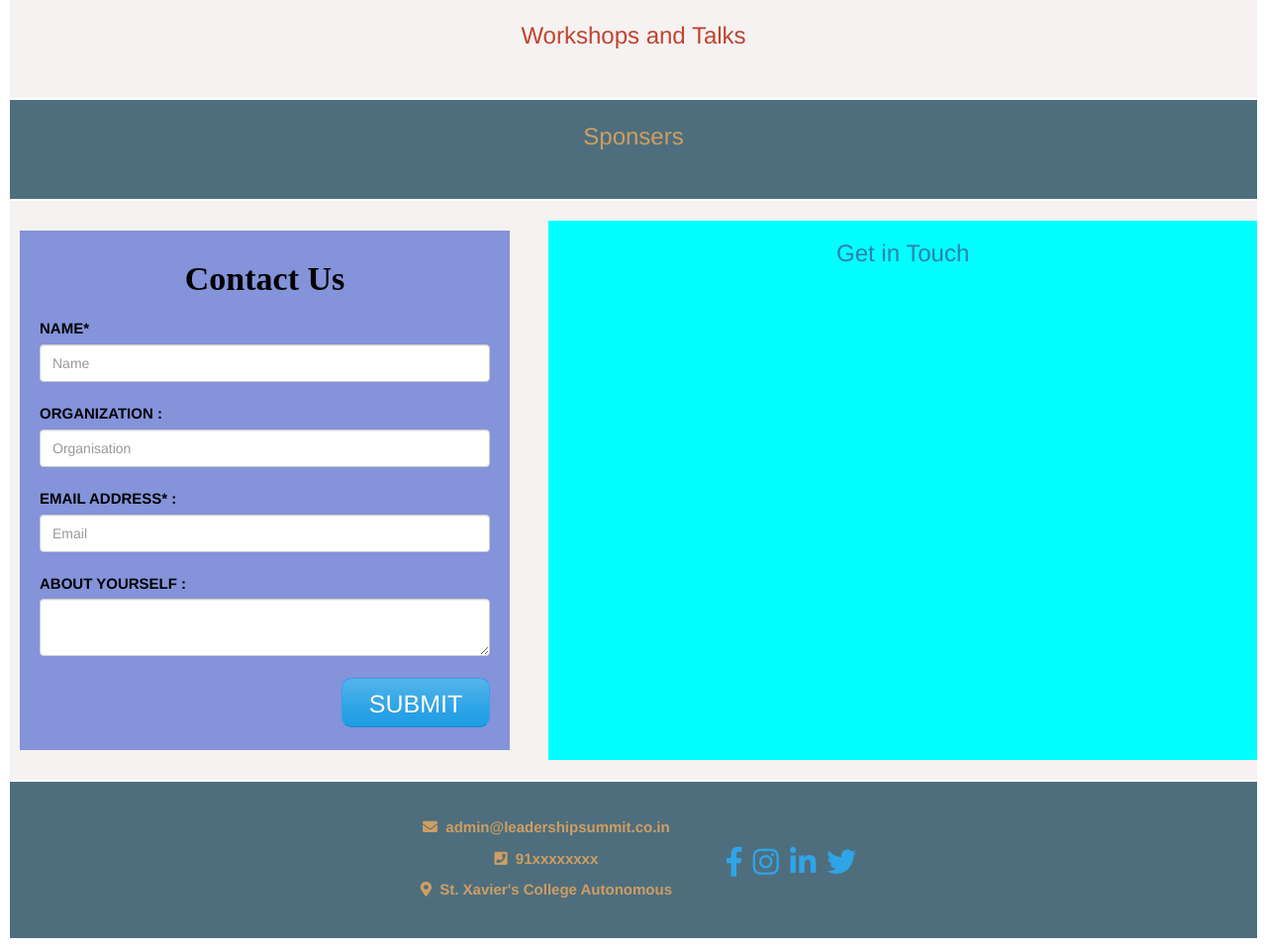
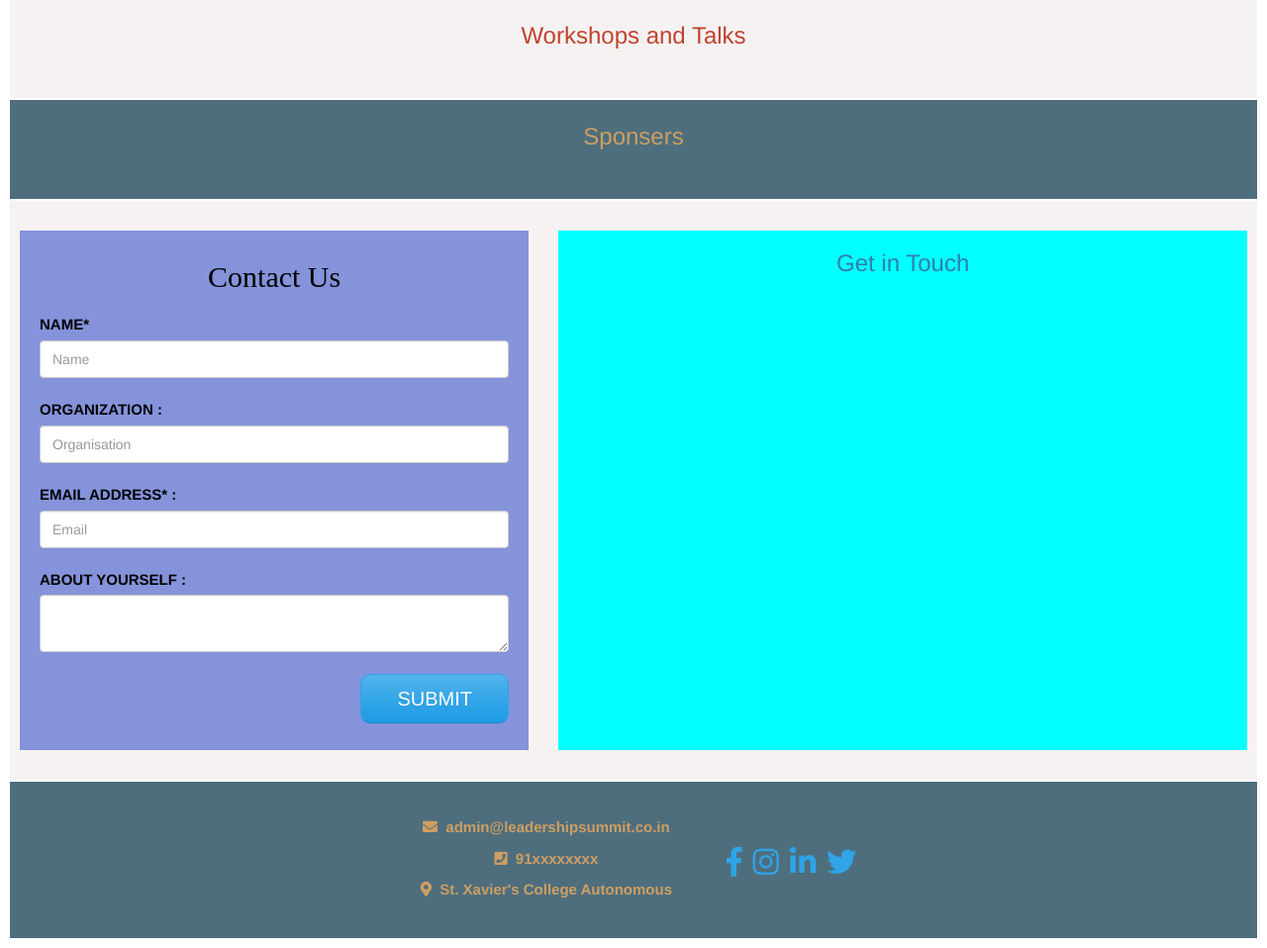
Before and after one commit to sonagrasumit/leadershipsummit, a PHP site: page /leadership/index.php in a window 1280 px wide. Shown: the part 348-1306 px from the top of the page at 99% size. Run offline with PHP 8.4, Linux system fonts and the light colour scheme.

Commit message:
changes on 25ht feb
item 6 completed with responsiveness.

```diff
--- a/leadership/css/style.css
+++ b/leadership/css/style.css
@@ -37,7 +37,7 @@ body{
      font-size: 24px;
    }
 
-   .item1{
+.item1{
     color:#ce9e62;
     height: auto;
     min-height: 100px;
@@ -79,34 +79,8 @@ body{
     min-height: 100px;
     background-color:#4e6e7d;
 }
-form {
-    width: 495px;
-    height: 525px;
-    margin: 0 auto;
-    background-color: whitesmoke;
-    padding: 15px;
-    font-size: 15px;
-    color: black;
-    font-weight: normal;
-    font: 700px 20 "Bookmania", serif;
 
-}
-.formss{
-    padding: 10px;
-}
-form h3{
-    color: black;
-    font: 700 34px "Bookmania", serif;
-}
-#submit_btn{
-    float: right;
-    border-radius: 10px;
-    width: 150px;
-    height: 50px;
-    font-size: 25px;
-}
-
-   .speakers_inner_grid{
+.speakers_inner_grid{
     display: grid;
     grid-template-columns: repeat(3,1fr);
     padding: 10px;
@@ -135,3 +109,30 @@ form h3{
       padding: 20px 0;
       font-size: 22px;
   }
+
+form {
+    min-width: 250px;
+    min-height: 525px;
+    margin: 0 auto;
+    background-color: whitesmoke;
+    padding: 15px;
+    font-size: 15px;
+    color: black;
+    font-weight: normal;
+    font: 700px 20px "Bookmania", serif;
+
+}
+.formss{
+    padding: 10px;
+}
+form h3{
+    color: black;
+    font: 30px "Bookmania", serif;
+}
+#submit_btn{
+    float: right;
+    border-radius: 10px;
+    width: 150px;
+    height: 50px;
+    font-size: 20px;
+}
--- a/leadership/css/style_block6.css
+++ b/leadership/css/style_block6.css
@@ -1,4 +1,4 @@
-
+@media only screen and (min-width:800px){
 .item6{
     display: grid;
     grid-template-columns: repeat(7,1fr);
@@ -19,6 +19,8 @@
     grid-column: span 4;
     grid-row: 1;
     background-color: aqua;
+    height: 525px;
+    margin: 10px;
 }
 
 .contact_form form{
@@ -27,3 +29,31 @@
     padding: 10px;
     margin: 10px;
 }
+}
+@media only screen and (max-width:800px){
+    .item6{
+        display: grid;
+        grid-template-rows: repeat(2,1fr);
+        padding: 10px;
+        grid-auto-rows: minmax(200px, auto);
+        grid-gap: 10px;
+
+      }
+    .contact_form{
+        grid-column: 1;
+        grid-row: 1;
+        background-color:#f5f2f1;
+        min-height: 350px;
+        min-width: 300px;
+
+    }
+    .in_touch{
+        grid-column: 1;
+        grid-row: 2;
+        background-color: aqua;
+        height: 525px;
+        margin: 10px;
+    }
+
+
+}
--- a/leadership/index.php
+++ b/leadership/index.php
@@ -44,15 +44,15 @@
                 <div class="formss">
 				<div>
                 	<label>NAME* </label>
-               	 	<input type="text" name="user_email" class="form-control" id="user-email" placeholder="Name" width="300px" required/>
+               	 	<input type="text" name="user_email" class="form-control" id="user-name" placeholder="Name" width="300px" required/>
                 </div><br>
 				<div>
 					<label>ORGANIZATION : </label>
-                	<input type="password" name="user_org" class="form-control" id="user-org" placeholder="Organisation" required>
+                	<input type="password" name="user_org" class="form-control" id="user-org" placeholder="Organisation">
                 </div><br>
                 <div>
 					<label>EMAIL ADDRESS* : </label>
-                	<input type="password" name="user_email" class="form-control" id="user-email" placeholder="Email" >
+                	<input type="password" name="user_email" class="form-control" id="user-email" placeholder="Email" required>
                 </div><br>
                 <div>
 					<label>ABOUT YOURSELF : </label>
```
